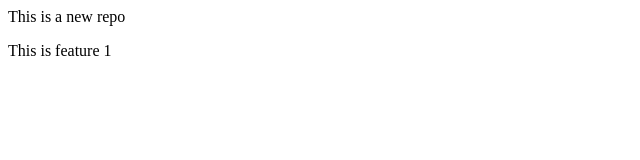
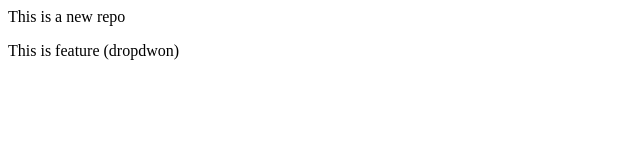
Before and after one commit to 7navee/localrepo, a plain HTML site: page index.html in a window 1280 px wide. Shown: the full height of the page, 0-640 px from the left. Drawn offline with Linux system fonts and the light colour scheme.

Commit message:
add dropdwon

```diff
--- a/index.html
+++ b/index.html
@@ -1,2 +1,2 @@
 <p>This is a new repo</p>
-<p>This is feature 1</p>
+<p>This is feature (dropdwon)</p>
```
